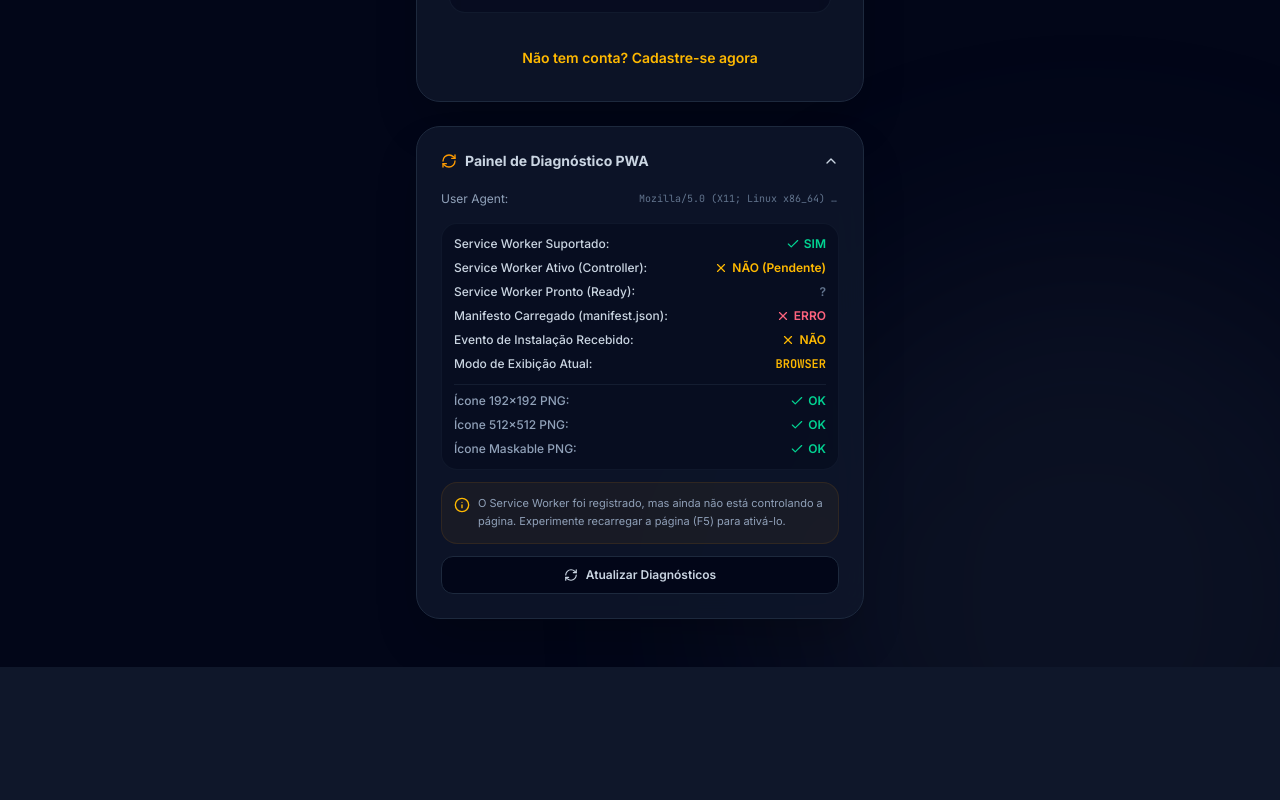
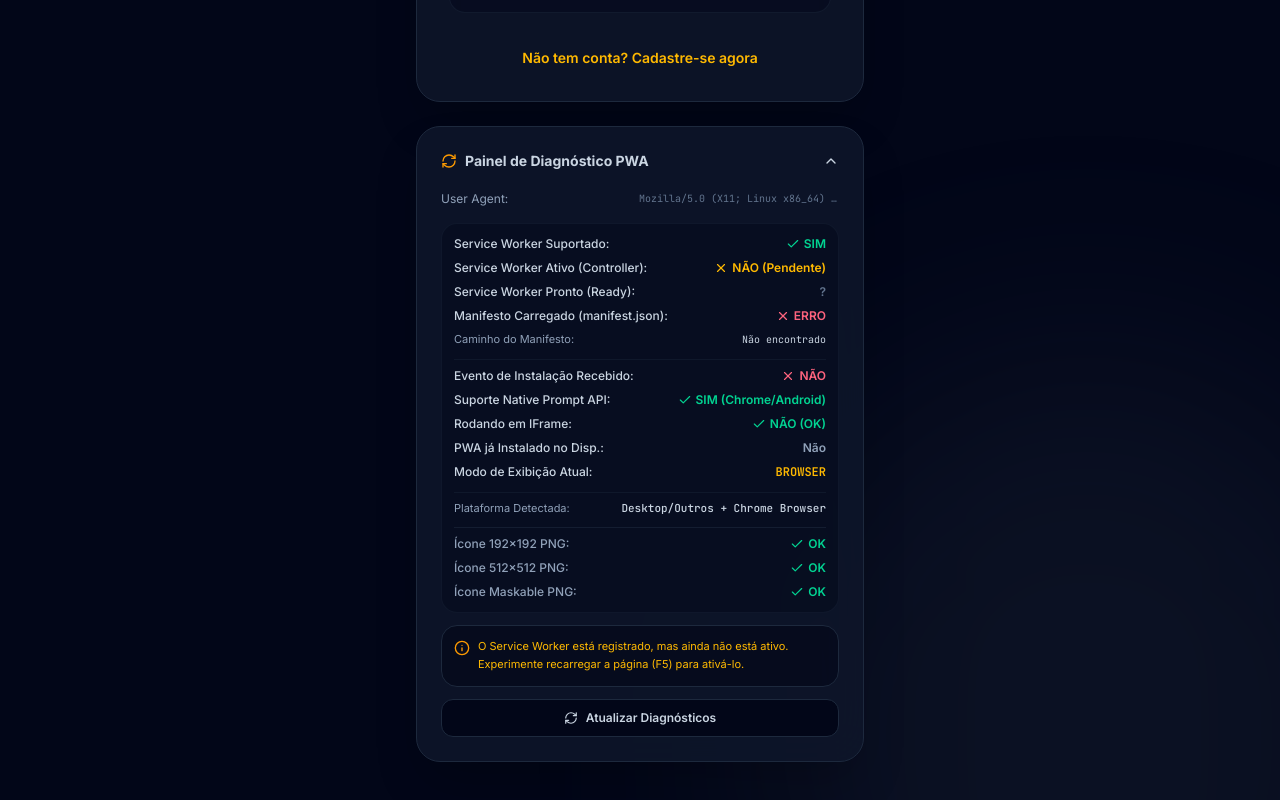
Before and after one commit to obramatch-a11y/Obramatch-di-rio, a React (Vite) app: page / in a window 1280 px wide. Shown: the part 728-1528 px from the top of the page. Before the commit the page ends 1395 px from the top, so only its background shows below. Built offline with nearby package versions, Linux system fonts and the light colour scheme; no server answers; the database is empty.

Commit message:
Atualizar Painel de Diagnóstico PWA com auditorias avançadas em tempo real e explicações de instalação

```diff
--- a/src/components/Login.tsx
+++ b/src/components/Login.tsx
@@ -25,6 +25,16 @@ export default function Login() {
   const [icon512, setIcon512] = useState<boolean | null>(null);
   const [iconMaskable, setIconMaskable] = useState<boolean | null>(null);
   const [isDiagnosticOpen, setIsDiagnosticOpen] = useState<boolean>(true); // Open by default for mobile debugging
+
+  // Advanced diagnostic states
+  const [isIframe, setIsIframe] = useState<boolean>(false);
+  const [hasBeforeInstallPromptEvent, setHasBeforeInstallPromptEvent] = useState<boolean | null>(null);
+  const [installedAppsStatus, setInstalledAppsStatus] = useState<string>('Não verificado');
+  const [isIOS, setIsIOS] = useState<boolean>(false);
+  const [isAndroid, setIsAndroid] = useState<boolean>(false);
+  const [isInAppBrowser, setIsInAppBrowser] = useState<boolean>(false);
+  const [isChrome, setIsChrome] = useState<boolean>(false);
+  const [manifestHref, setManifestHref] = useState<string>('');
 
   // Run diagnostics function
   const runDiagnostics = () => {
@@ -58,7 +68,12 @@ export default function Login() {
     setDisplayMode(mode);
 
     // 6. User Agent
-    setUserAgentStr(navigator.userAgent);
+    const ua = navigator.userAgent;
+    setUserAgentStr(ua);
+    setIsIOS(/iPad|iPhone|iPod/.test(ua) && !(window as any).MSStream);
+    setIsAndroid(/Android/.test(ua));
+    setIsInAppBrowser(/FBAN|FBAV|Instagram|Snapchat|FBIOS|Messenger|WhatsApp|Line|SBrowser|MiuiBrowser/.test(ua));
+    setIsChrome(/Chrome|CriOS|HeadlessChrome/.test(ua) && !/Edge|Edg|OPR|OPiOS|Vivaldi|YaBrowser|Silk/.test(ua));
 
     // 7. Check PWA Icons
     const checkIcon = (src: string, callback: (ok: boolean) => void) => {
@@ -70,6 +85,27 @@ export default function Login() {
     checkIcon('/icon-192.png', setIcon192);
     checkIcon('/icon-512.png', setIcon512);
     checkIcon('/icon-512-maskable.png', setIconMaskable);
+
+    // 8. Extra audits
+    setIsIframe(window.self !== window.top);
+    setHasBeforeInstallPromptEvent('BeforeInstallPromptEvent' in window);
+
+    // 9. Installed Related Apps
+    if ('getInstalledRelatedApps' in navigator) {
+      (navigator as any).getInstalledRelatedApps()
+        .then((apps: any[]) => {
+          setInstalledAppsStatus(apps && apps.length > 0 ? `Sim (${apps.map((a: any) => a.id || a.platform).join(', ')})` : 'Não');
+        })
+        .catch((err: any) => {
+          setInstalledAppsStatus(`Erro: ${err.message || err}`);
+        });
+    } else {
+      setInstalledAppsStatus('Não suportado pelo navegador');
+    }
+
+    // 10. Manifest link check
+    const link = document.querySelector('link[rel="manifest"]') as HTMLLinkElement;
+    setManifestHref(link ? link.href : 'Não encontrado');
   };
 
   useEffect(() => {
@@ -397,15 +433,57 @@ export default function Login() {
                   </span>
                 </div>
 
+                {/* Link do Manifesto */}
+                <div className="flex items-center justify-between text-[11px]">
+                  <span className="text-slate-400">Caminho do Manifesto:</span>
+                  <span className="text-slate-300 font-mono text-[10px] truncate max-w-[180px]" title={manifestHref}>
+                    {manifestHref || 'Não verificado'}
+                  </span>
+                </div>
+
                 {/* 5. beforeinstallpromptFired */}
-                <div className="flex items-center justify-between">
+                <div className="flex items-center justify-between border-t border-slate-800/40 pt-2 mt-1">
                   <span className="text-slate-300 font-medium">Evento de Instalação Recebido:</span>
                   <span className="flex items-center gap-1.5 font-semibold">
                     {beforeinstallpromptFired ? (
-                      <span className="text-emerald-400 flex items-center gap-1"><Check className="w-3.5 h-3.5" /> SIM (Prompt Pronto)</span>
+                      <span className="text-emerald-400 flex items-center gap-1"><Check className="w-3.5 h-3.5" /> SIM (Disparado)</span>
                     ) : (
-                      <span className="text-amber-400 flex items-center gap-1"><X className="w-3.5 h-3.5" /> NÃO</span>
+                      <span className="text-rose-400 flex items-center gap-1"><X className="w-3.5 h-3.5" /> NÃO</span>
                     )}
+                  </span>
+                </div>
+
+                {/* Suporte nativo ao BeforeInstallPromptEvent */}
+                <div className="flex items-center justify-between">
+                  <span className="text-slate-300 font-medium">Suporte Native Prompt API:</span>
+                  <span className="flex items-center gap-1.5 font-semibold">
+                    {hasBeforeInstallPromptEvent === null ? (
+                      <span className="text-slate-500">?</span>
+                    ) : hasBeforeInstallPromptEvent ? (
+                      <span className="text-emerald-400 flex items-center gap-1"><Check className="w-3.5 h-3.5" /> SIM (Chrome/Android)</span>
+                    ) : (
+                      <span className="text-rose-400 flex items-center gap-1"><X className="w-3.5 h-3.5" /> NÃO (iOS/Safari/Firefox)</span>
+                    )}
+                  </span>
+                </div>
+
+                {/* Rodando em IFrame */}
+                <div className="flex items-center justify-between">
+                  <span className="text-slate-300 font-medium">Rodando em IFrame:</span>
+                  <span className="flex items-center gap-1.5 font-semibold">
+                    {isIframe ? (
+                      <span className="text-rose-400 flex items-center gap-1"><X className="w-3.5 h-3.5" /> SIM (Instalação Bloqueada)</span>
+                    ) : (
+                      <span className="text-emerald-400 flex items-center gap-1"><Check className="w-3.5 h-3.5" /> NÃO (OK)</span>
+                    )}
+                  </span>
+                </div>
+
+                {/* Aplicativo já Instalado (getInstalledRelatedApps) */}
+                <div className="flex items-center justify-between">
+                  <span className="text-slate-300 font-medium">PWA já Instalado no Disp.:</span>
+                  <span className={`flex items-center gap-1.5 font-semibold ${installedAppsStatus.includes('Sim') ? 'text-amber-400' : 'text-slate-400'}`}>
+                    {installedAppsStatus}
                   </span>
                 </div>
 
@@ -413,6 +491,16 @@ export default function Login() {
                 <div className="flex items-center justify-between">
                   <span className="text-slate-300 font-medium">Modo de Exibição Atual:</span>
                   <span className="text-amber-400 font-mono font-semibold uppercase">{displayMode || 'Carregando...'}</span>
+                </div>
+
+                {/* Detecção de Plataforma */}
+                <div className="flex items-center justify-between border-t border-slate-800/40 pt-2 mt-1 text-[11px]">
+                  <span className="text-slate-400">Plataforma Detectada:</span>
+                  <span className="text-slate-300 font-medium font-mono">
+                    {isIOS ? 'iOS (Apple)' : isAndroid ? 'Android' : 'Desktop/Outros'}
+                    {isInAppBrowser && ' + In-App WebView'}
+                    {isChrome && ' + Chrome Browser'}
+                  </span>
                 </div>
 
                 {/* 7. icon192Loaded */}
@@ -459,19 +547,80 @@ export default function Login() {
               </div>
 
               {/* Dicas de resolução baseadas no status */}
-              <div className="p-3 bg-amber-500/5 border border-amber-500/10 rounded-2xl flex gap-2">
-                <Info className="w-4 h-4 text-amber-400 shrink-0 mt-0.5" />
-                <div className="text-slate-400 text-[11px] leading-relaxed">
-                  {!swSupported && <p>Este navegador não suporta PWA/Service Workers. Utilize o Google Chrome no Android ou Safari no iOS.</p>}
-                  {swSupported && !swController && <p>O Service Worker foi registrado, mas ainda não está controlando a página. Experimente recarregar a página (F5) para ativá-lo.</p>}
-                  {swSupported && swController && !beforeinstallpromptFired && (
-                    <p>
-                      Requisitos técnicos atendidos! O Chrome aguarda engajamento do usuário (toques na tela ou alguns segundos de navegação) antes de disparar o prompt de instalação. <strong>Toque na tela, interaja e aguarde!</strong>
+              <div className="p-3 bg-slate-950/60 border border-slate-800 rounded-2xl flex gap-2">
+                <Info className="w-4 h-4 text-amber-500 shrink-0 mt-0.5" />
+                <div className="text-slate-300 text-[11px] leading-relaxed space-y-1">
+                  {/* 1. Sem suporte a SW */}
+                  {!swSupported && (
+                    <p className="text-rose-400 font-medium">
+                      Este navegador não suporta PWA/Service Workers. Use o Google Chrome no Android ou Safari no iOS.
                     </p>
                   )}
+
+                  {/* 2. SW não ativo */}
+                  {swSupported && !swController && (
+                    <p className="text-amber-400">
+                      O Service Worker está registrado, mas ainda não está ativo. Experimente recarregar a página (F5) para ativá-lo.
+                    </p>
+                  )}
+
+                  {/* 3. Rodando em IFrame */}
+                  {isIframe && (
+                    <p className="text-rose-400">
+                      <strong>Bloqueado por IFrame:</strong> Você está vendo o site de dentro de um iframe (ex: visualizador do AI Studio). Navegadores proíbem disparar o prompt de instalação dentro de iframes por segurança. Abra o site em uma aba separada!
+                    </p>
+                  )}
+
+                  {/* 4. In-App Browser */}
+                  {isInAppBrowser && (
+                    <p className="text-rose-400">
+                      <strong>Bloqueado por In-App WebView:</strong> Você abriu o site dentro de um aplicativo como WhatsApp, Instagram ou Facebook. Esses aplicativos usam WebViews internas que não permitem instalar PWAs. Toque nas configurações do topo (três pontinhos) e selecione <strong>"Abrir no Chrome"</strong> ou <strong>"Abrir no navegador"</strong>.
+                    </p>
+                  )}
+
+                  {/* 5. Sem suporte à API (Safari/iOS) */}
+                  {swSupported && swController && !hasBeforeInstallPromptEvent && !isIframe && !isInAppBrowser && (
+                    <p className="text-amber-400">
+                      <strong>Limitação do Navegador (iOS/Safari):</strong> Seu dispositivo/navegador não suporta a API de instalação direta em tela.
+                      {isIOS ? (
+                        <span> No iPhone/iPad, para instalar, toque no botão <strong>"Compartilhar"</strong> (ícone de seta pra cima no Safari) e depois selecione <strong>"Adicionar à Tela de Início"</strong>.</span>
+                      ) : (
+                        <span> Use o Google Chrome no Android ou PC para instalação de um clique.</span>
+                      )}
+                    </p>
+                  )}
+
+                  {/* 6. Já instalado */}
+                  {swSupported && swController && (displayMode === 'standalone' || installedAppsStatus.includes('Sim')) && (
+                    <p className="text-emerald-400 font-medium">
+                      O aplicativo já está instalado no seu dispositivo ou rodando em modo Standalone! Verifique sua tela de início ou lista de aplicativos.
+                    </p>
+                  )}
+
+                  {/* 7. Chrome suporta mas não disparou (Cooldown / Engajamento) */}
+                  {swSupported && swController && hasBeforeInstallPromptEvent && !beforeinstallpromptFired && !isIframe && !isInAppBrowser && !installedAppsStatus.includes('Sim') && displayMode !== 'standalone' && (
+                    <div className="space-y-1.5">
+                      <p className="text-amber-400 font-medium">
+                        Requisitos técnicos validados perfeitamente! Por que o Chrome não disparou o prompt?
+                      </p>
+                      <ul className="list-disc pl-4 space-y-1 text-slate-400 text-[10.5px]">
+                        <li>
+                          <strong>Supressão por Rejeição (Cooldown):</strong> Se você já clicou em "Cancelar" ou fechou o prompt de instalação anteriormente neste site, o Chrome bloqueia novos disparos temporariamente (cooldown de semanas a meses) para evitar spam.
+                        </li>
+                        <li>
+                          <strong>Falta de Engajamento:</strong> O Chrome exige uma interação real na página (toque na tela, rolagem, cliques) antes de disparar o evento.
+                        </li>
+                        <li>
+                          <strong>Como testar e forçar:</strong> Abra o site em uma <strong>Aba Anônima</strong>, ou limpe totalmente o cache e cookies do site nas configurações do Chrome, depois faça um clique/toque na tela para o Chrome disparar o prompt instantaneamente!
+                        </li>
+                      </ul>
+                    </div>
+                  )}
+
+                  {/* 8. Sucesso completo */}
                   {beforeinstallpromptFired && (
                     <p className="text-emerald-400 font-medium">
-                      Tudo pronto! O botão "Instalar Aplicativo" no topo do painel principal já deve estar ativo.
+                      Tudo validado! O botão "Instalar Aplicativo" no topo do painel principal já está ativo. Clique nele para realizar a instalação.
                     </p>
                   )}
                 </div>
```
Also changed, not shown: 1 other file (tests, documents, lock files or other folders).
